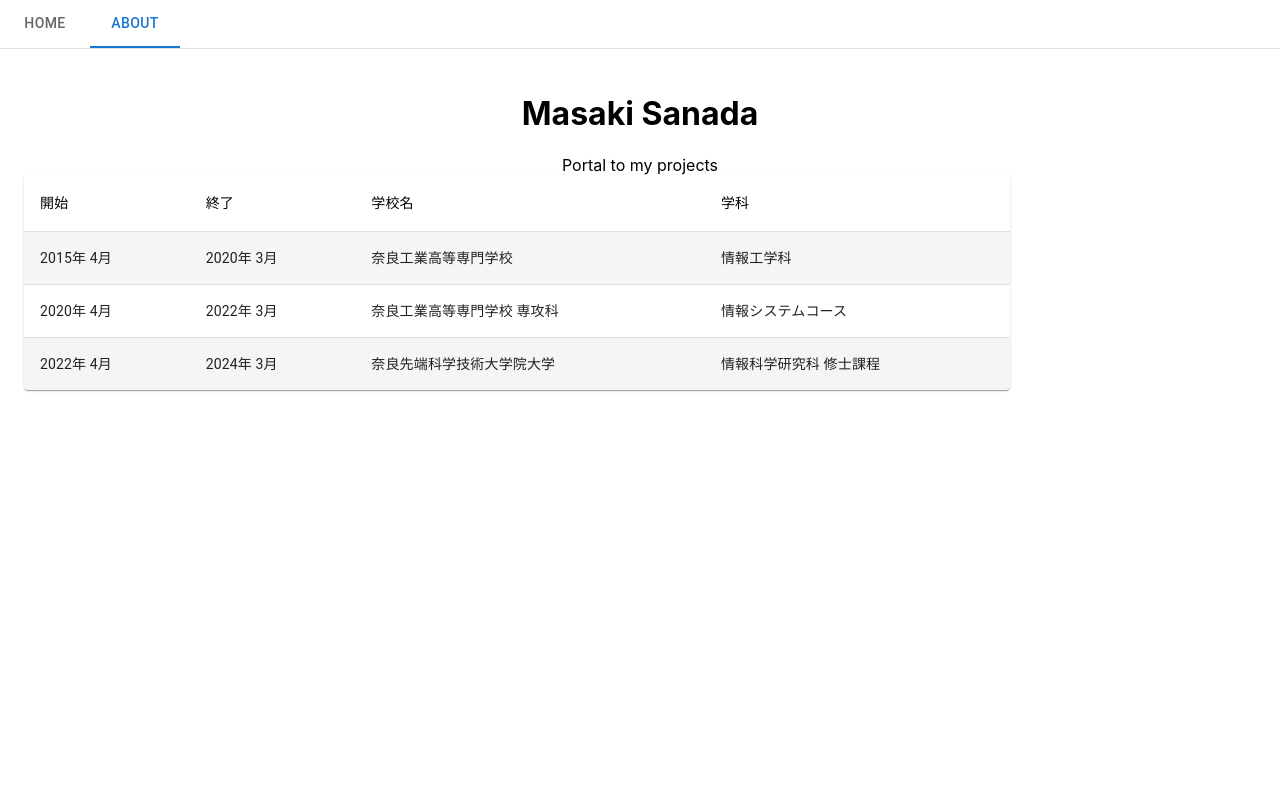
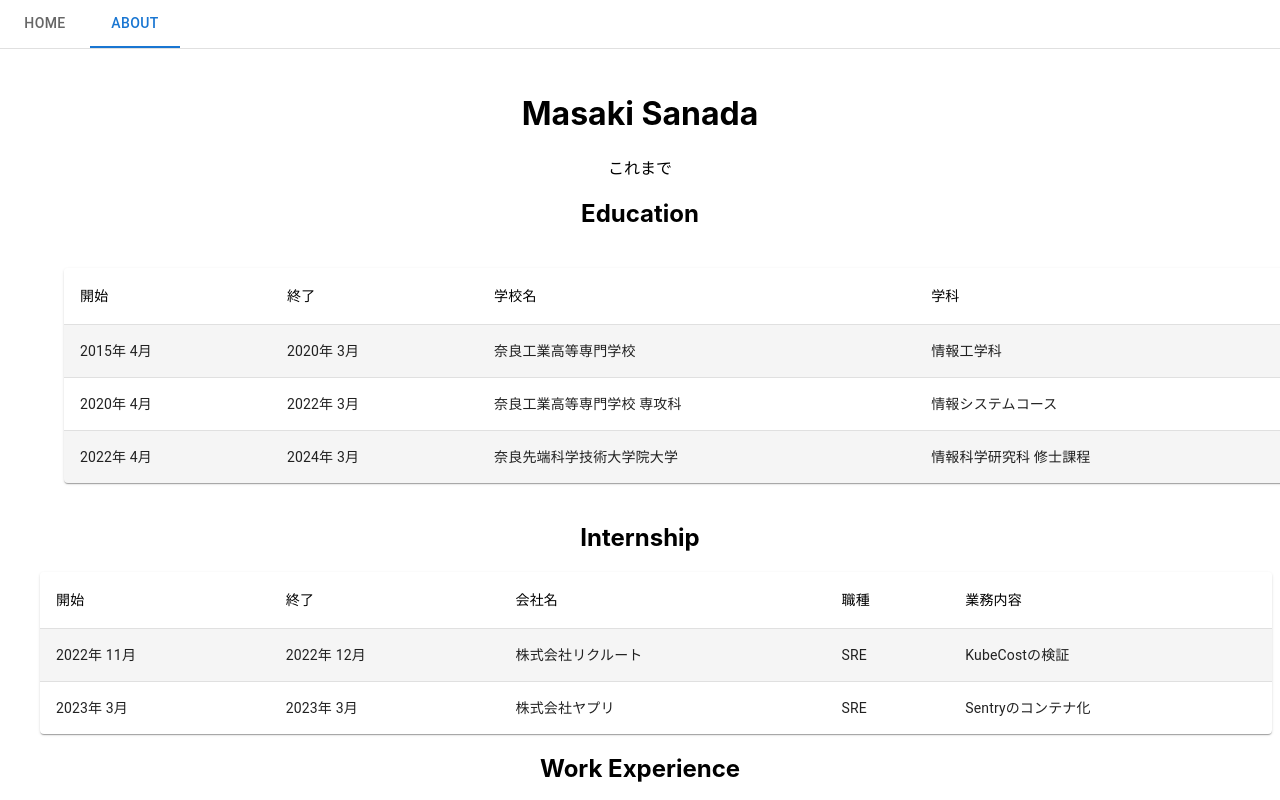
Before and after one commit to masaki12-s/portfolio, a React (Create React App) app: page /#/ in a window 1280 px wide. Both pictures are taken after a click on the tab "ABOUT". Shown: the top 800 px of the page. Built offline with nearby package versions, Linux system fonts and the light colour scheme.

Commit message:
[add] intern

```diff
--- a/src/components/About.tsx
+++ b/src/components/About.tsx
@@ -28,7 +28,7 @@ const StyledTableRow = styled(TableRow)(({ theme }) => ({
     },
 }));
 
-function createData(
+function createEducationData(
     startdate: string,
     enddate: string,
     affiliation: string,
@@ -38,14 +38,14 @@ function createData(
 }
 
 const rows = [
-    createData('2015年 4月', '2020年 3月', '奈良工業高等専門学校', '情報工学科'),
-    createData('2020年 4月', '2022年 3月', '奈良工業高等専門学校 専攻科', '情報システムコース'),
-    createData('2022年 4月', '2024年 3月', '奈良先端科学技術大学院大学', '情報科学研究科 修士課程'),
+    createEducationData('2015年 4月', '2020年 3月', '奈良工業高等専門学校', '情報工学科'),
+    createEducationData('2020年 4月', '2022年 3月', '奈良工業高等専門学校 専攻科', '情報システムコース'),
+    createEducationData('2022年 4月', '2024年 3月', '奈良先端科学技術大学院大学', '情報科学研究科 修士課程'),
 ];
 
-export function TableData() {
+export function EducationTableData() {
     return (
-        <TableContainer sx={{ maxWidth: 4/5 }} component={Paper}>
+        <TableContainer sx={{ margin: 5, marginRight: 5 }} component={Paper}>
             <Table sx={{ minWidth: 650 }} aria-label="simple table">
                 <TableHead>
                     <TableRow>
@@ -73,12 +73,110 @@ export function TableData() {
     );
 }
 
+function createInternshipData(
+    startdate: string,
+    enddate: string,
+    affiliation: string,
+    content: string,
+    job: string
+) {
+    return { startdate, enddate, affiliation, content, job };
+}
+
+const internshiprows = [
+    createInternshipData('2022年 11月', '2022年 12月', '株式会社リクルート', 'SRE', 'KubeCostの検証'),
+    createInternshipData('2023年 3月', '2023年 3月', '株式会社ヤプリ', 'SRE', 'Sentryのコンテナ化'),
+];
+
+export function InternshipTableData() {
+    return (
+        <TableContainer sx={{ maxWidth: 1, margin: 2 }} component={Paper}>
+            <Table sx={{ minWidth: 650 }} aria-label="simple table">
+                <TableHead>
+                    <TableRow>
+                        <StyledTableCell>開始</StyledTableCell>
+                        <StyledTableCell>終了</StyledTableCell>
+                        <StyledTableCell>会社名</StyledTableCell>
+                        <StyledTableCell>職種</StyledTableCell>
+                        <StyledTableCell>業務内容</StyledTableCell>
+                    </TableRow>
+                </TableHead>
+                <TableBody>
+                    {internshiprows.map((row) => (
+                        <StyledTableRow key={row.startdate}>
+                            <StyledTableCell component="th" scope="row">
+                                {row.startdate}
+                            </StyledTableCell>
+                            <StyledTableCell>{row.enddate}</StyledTableCell>
+                            <StyledTableCell>{row.affiliation}</StyledTableCell>
+                            <StyledTableCell>{row.content}</StyledTableCell>
+                            <StyledTableCell>{row.job}</StyledTableCell>
+                        </StyledTableRow>
+                    ))}
+                </TableBody>
+            </Table>
+        </TableContainer>
+    );
+}
+
+function createWorkExperienceData(
+    startdate: string,
+    enddate: string,
+    affiliation: string,
+    content: string,
+    job: string
+) {
+    return { startdate, enddate, affiliation, content, job };
+}
+
+const workrows = [
+    createWorkExperienceData('2024年 4月', '現在', '株式会社ヤプリ', 'SRE', ''),
+];
+
+export function WorkExperienceTableData() {
+    return (
+        <TableContainer sx={{ maxWidth: 1, margin: 2 }} component={Paper}>
+            <Table sx={{ minWidth: 650 }} aria-label="simple table">
+                <TableHead>
+                    <TableRow>
+                        <StyledTableCell>開始</StyledTableCell>
+                        <StyledTableCell>終了</StyledTableCell>
+                        <StyledTableCell>会社名</StyledTableCell>
+                        <StyledTableCell>職種</StyledTableCell>
+                        <StyledTableCell>業務内容</StyledTableCell>
+                    </TableRow>
+                </TableHead>
+
+                <TableBody>
+                    {workrows.map((row) => (
+                        <StyledTableRow key={row.startdate}>
+                            <StyledTableCell component="th" scope="row">
+                                {row.startdate}
+                            </StyledTableCell>
+                            <StyledTableCell>{row.enddate}</StyledTableCell>
+                            <StyledTableCell>{row.affiliation}</StyledTableCell>
+                            <StyledTableCell>{row.content}</StyledTableCell>
+                            <StyledTableCell>{row.job}</StyledTableCell>
+                        </StyledTableRow>
+                    ))}
+                </TableBody>
+            </Table>
+        </TableContainer>
+    );
+}
+
+
 export default function About() {
     return (
         <div>
             <h1>Masaki Sanada</h1>
-            Portal to my projects
-            <TableData />
+            これまで
+            <h2>Education</h2>
+            <EducationTableData />
+            <h2>Internship</h2>
+            <InternshipTableData />
+            <h2>Work Experience</h2>
+            <WorkExperienceTableData />
         </div>
     );
 }
```
